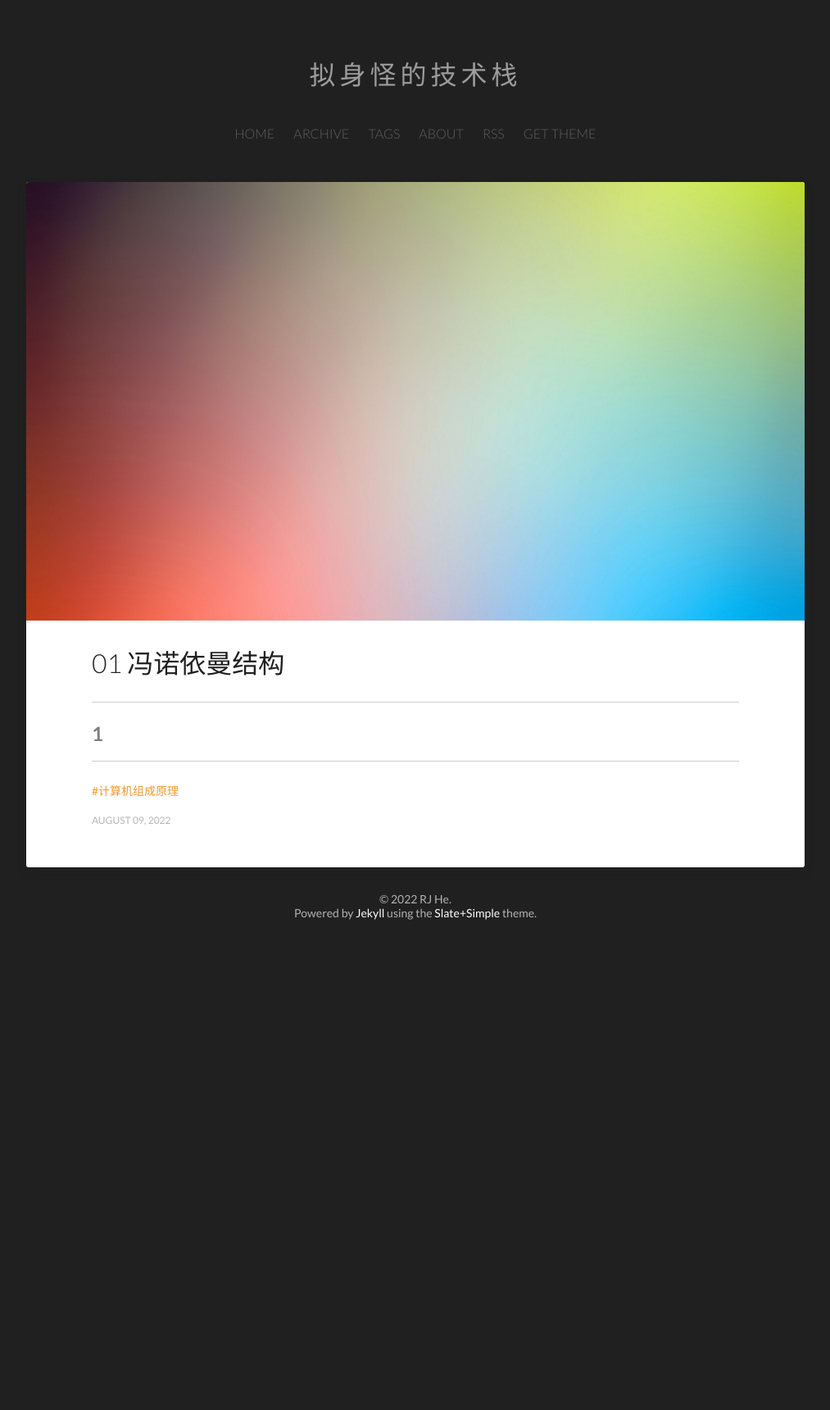
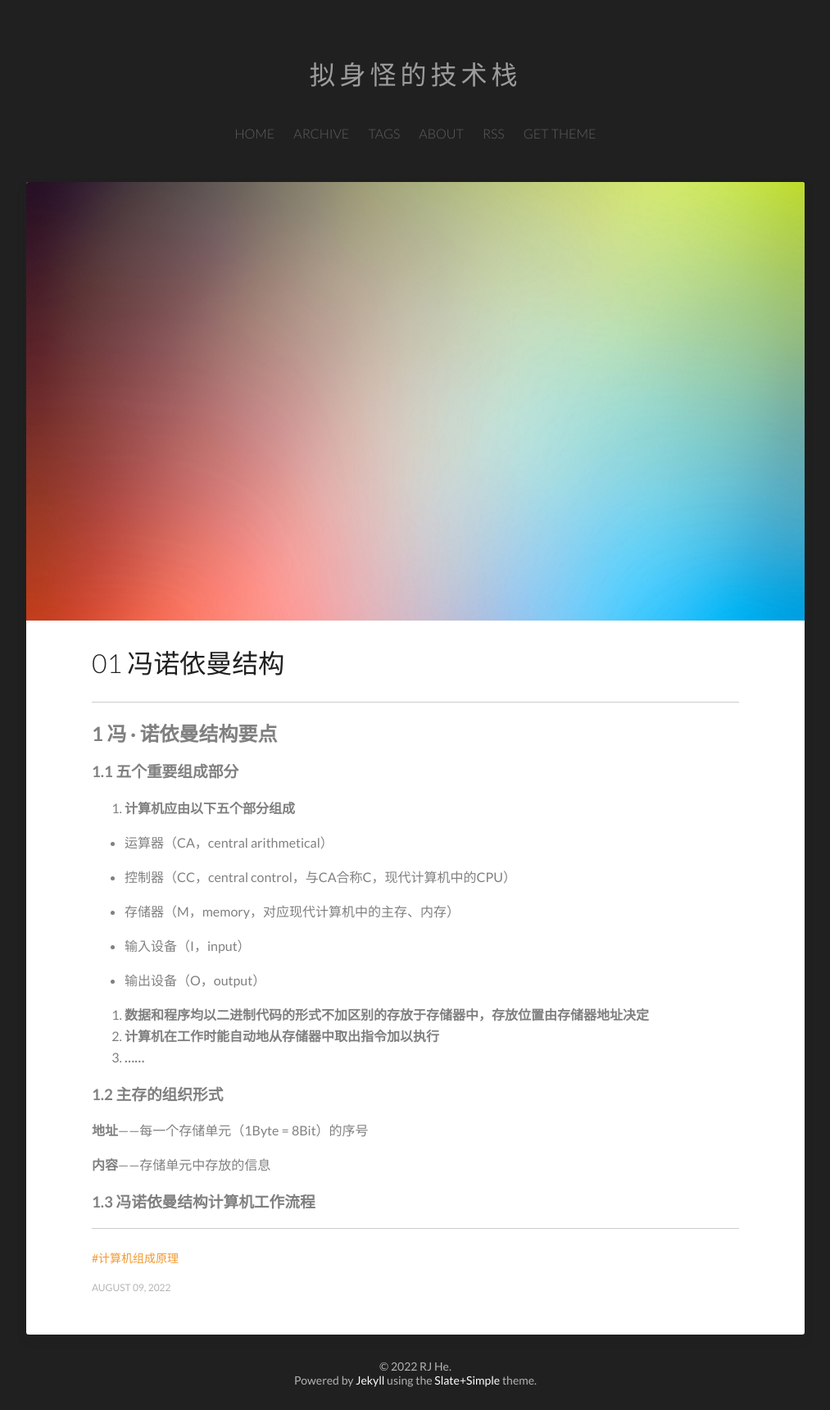
Before and after one commit to hrjtju/hrjtju.github.io, a Jekyll site: the page built from _posts/2022-08-09-01-冯诺依曼结构.md, in a window 1280 px wide. Shown: the whole page at 82% size, without its empty margins (133-1146 px from the left). Built offline with Jekyll 4.4.1, drawn with Linux system fonts in a browser that asks for light colours; before the commit the page ends 1150 px from its top, so only the background shows below that.

Commit message:
Update 2022-08-09-01-冯诺依曼结构.md

```diff
--- a/_posts/2022-08-09-01-冯诺依曼结构.md
+++ b/_posts/2022-08-09-01-冯诺依曼结构.md
@@ -9,4 +9,44 @@ date-string: AUGUST 09, 2022
 
 
 
-## 1
+## 1 冯 · 诺依曼结构要点
+
+
+
+### 1.1 五个重要组成部分
+
+
+
+1. **计算机应由以下五个部分组成**
+
+
+
+* 运算器（CA，central arithmetical）
+
+* 控制器（CC，central control，与CA合称C，现代计算机中的CPU）
+
+* 存储器（M，memory，对应现代计算机中的主存、内存）
+
+* 输入设备（I，input）
+
+* 输出设备（O，output）
+
+
+
+2. **数据和程序均以二进制代码的形式不加区别的存放于存储器中，存放位置由存储器地址决定**
+3. **计算机在工作时能自动地从存储器中取出指令加以执行**
+4. **……**
+
+
+
+### 1.2 主存的组织形式
+
+
+
+**地址**——每一个存储单元（1Byte = 8Bit）的序号
+
+**内容**——存储单元中存放的信息
+
+
+
+### 1.3 冯诺依曼结构计算机工作流程
```
